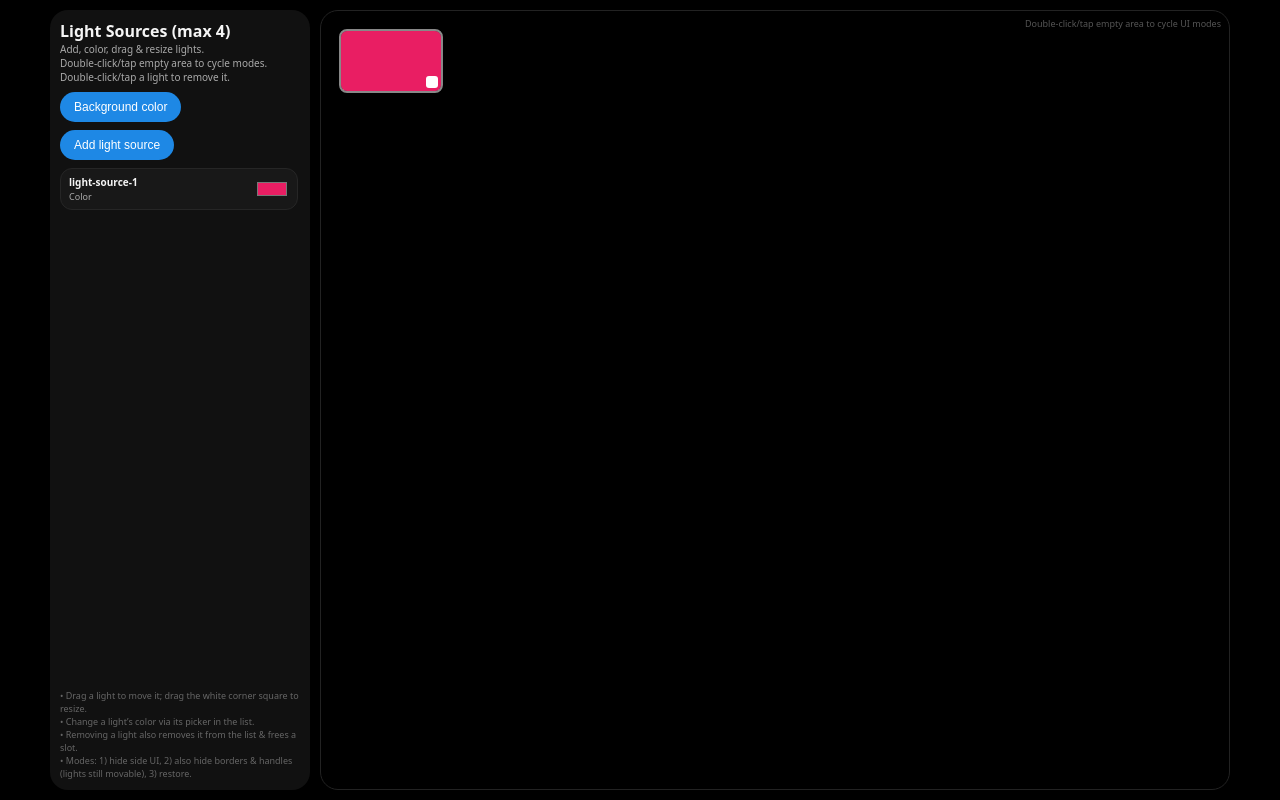
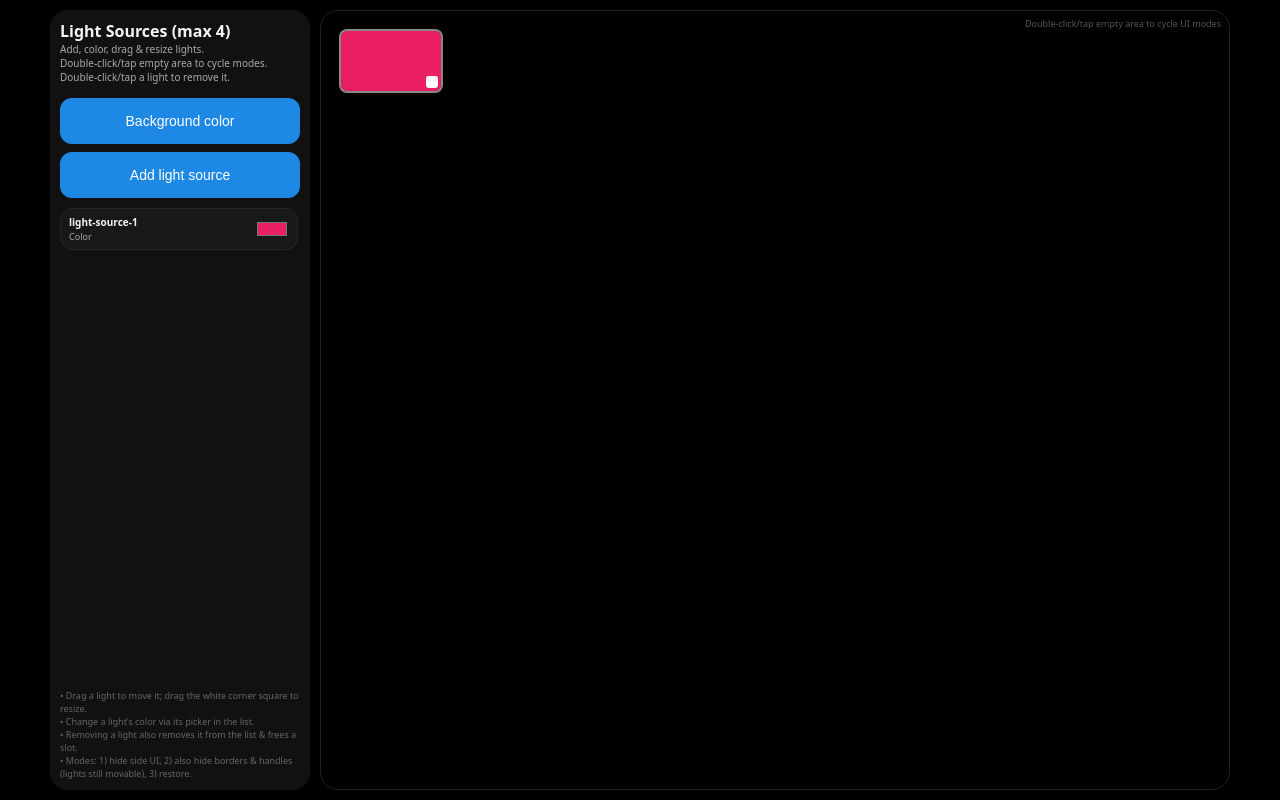
Before and after one commit to Phrynohyas/osl-helper, a plain HTML site: page index.html in a window 1280 px wide. Drawn offline with Linux system fonts and the light colour scheme.

Commit message:
Improvde tool buttons formatting

```diff
--- a/index.html
+++ b/index.html
@@ -2,11 +2,14 @@
 <html lang="en">
 <head>
     <meta charset="UTF-8" />
-    <title>Light Source Playground</title>
+    <title>OSL Helper</title>
     <meta name="viewport" content="width=device-width, initial-scale=1.0" />
     <style>
         :root {
             --bg: #000000; /* background color (controlled via button) */
+            --panel-pad: 10px; /* panel padding (kept in sync with .panel) */
+            --tool-gap: 8px; /* vertical spacing between tools */
+            --tool-height: 46px; /* uniform tool button height */
             font-family: system-ui, -apple-system, BlinkMacSystemFont, sans-serif;
         }
 
@@ -246,6 +249,19 @@
             display: none;
         }
 
+        body.mode-1 .canvas {
+            position: fixed;
+            inset: 0;
+            margin: 0;
+            width: 100vw;
+            height: 100vh;
+            border: none;
+            border-radius: 0;
+            box-shadow: none;
+            z-index: 9999;
+            /* background stays var(--bg); do not override here */
+        }
+
         body.mode-2 .panel {
             display: none;
         }
@@ -274,6 +290,44 @@
         body.mode-2 .rect.selected {
             outline: none;
         }
+
+        /* Tools column: stacked full-width buttons */
+        .tools {
+            display: flex;
+            width: 100%;
+            flex-direction: column;
+            gap: var(--tool-gap);
+            margin-top: 6px;
+            margin-bottom: 2px;
+        }
+
+        .tool-btn {
+            display: block;
+            width: 100%; /* fills the inner panel width (panel minus padding) */
+            height: var(--tool-height); /* same height for all tool buttons */
+            border: none;
+            border-radius: 12px;
+            font-size: 14px;
+            cursor: pointer;
+            background: #1e88e5;
+            color: #fff;
+            text-align: center;
+            touch-action: manipulation;
+        }
+
+            .tool-btn:hover:enabled {
+                transform: translateY(-1px);
+                box-shadow: 0 4px 10px rgba(0,0,0,0.5);
+                background: #2196f3;
+            }
+
+            .tool-btn:disabled {
+                background: #333;
+                color: #777;
+                cursor: default;
+                box-shadow: none;
+                transform: none;
+            }
     </style>
 </head>
 <body class="mode-0">
@@ -288,10 +342,10 @@
                         Double-click/tap a light to remove it.
                     </div>
                 </div>
-                <div class="controls-row">
-                    <button id="bgColorBtn" title="Pick background color">Background color</button>
-                    <button id="addRectBtn">Add light source</button>
+                <div class="tools">
+                    <button id="bgColorBtn" class="tool-btn" title="Pick background color">Background color</button>
                     <input id="bgColorPicker" type="color" value="#000000" style="position:absolute; opacity:0; width:0; height:0; pointer-events:none;" aria-hidden="true" />
+                    <button id="addRectBtn" class="tool-btn">Add light source</button>
                 </div>
             </div>
 
```
